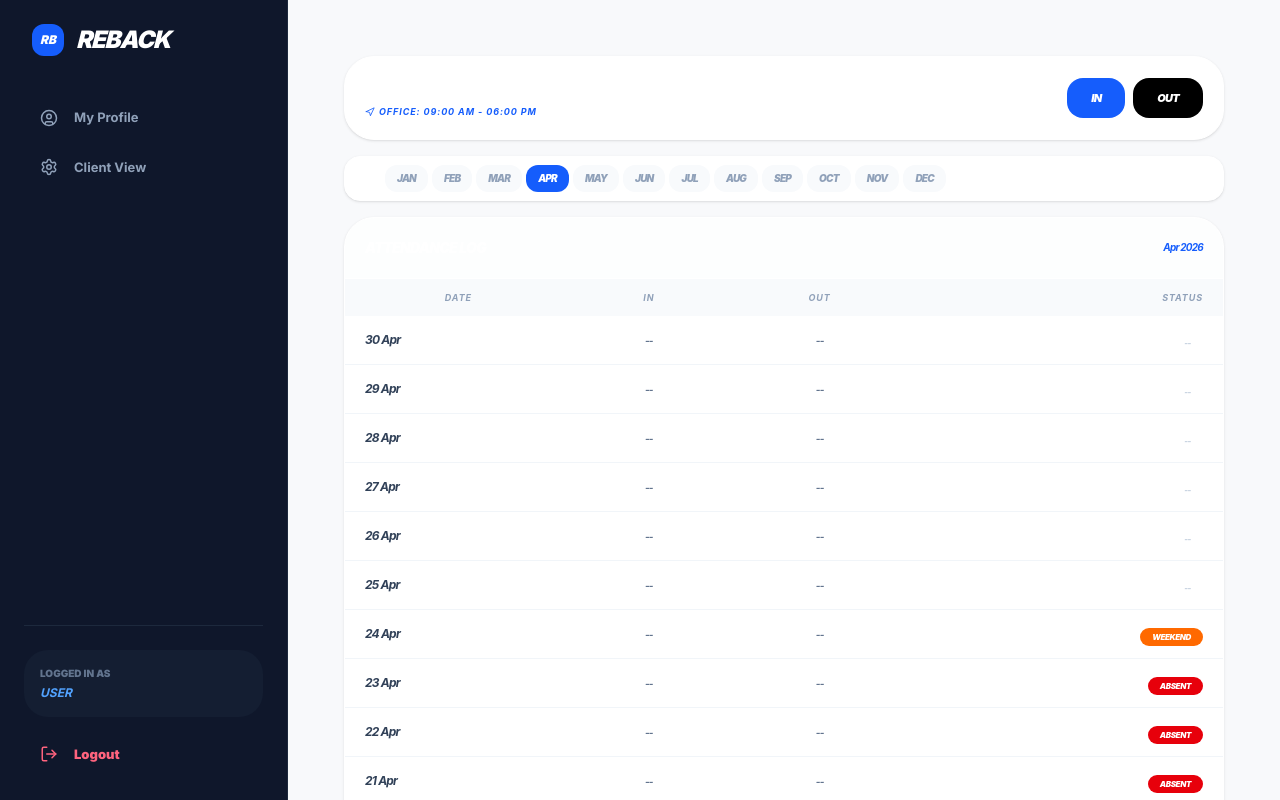
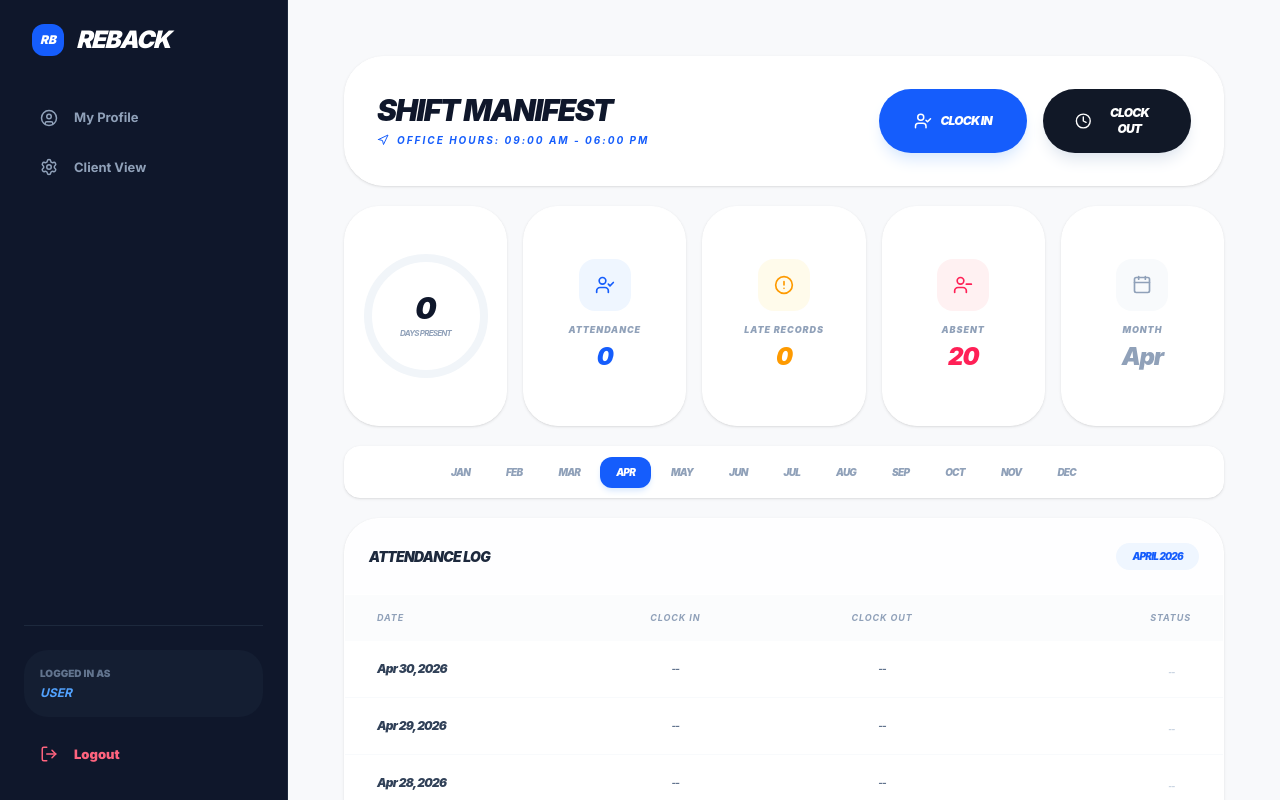
Before and after one commit to Rahul-4u/Agancy, a Next.js app: page /dashboard/attendance in a window 1280 px wide. Built offline with nearby package versions, Linux system fonts and the light colour scheme; no server answers; the database is empty; sample sign-in values are in the browser's storage.

Commit message:
attendance  page redesign

```diff
--- a/app/dashboard/attendance/page.tsx
+++ b/app/dashboard/attendance/page.tsx
@@ -2,7 +2,7 @@
 
 import { useState, useEffect, useMemo } from "react";
 import {
-  UserCheck, Clock, Loader2, Navigation, ChevronLeft, ChevronRight
+  UserCheck, Clock, Loader2, Navigation, ChevronLeft, ChevronRight, AlertCircle, UserMinus, Calendar
 } from "lucide-react";
 import { toast } from "react-hot-toast";
 
@@ -24,6 +24,7 @@ export default function EmployeeDashboard() {
   const [selectedYear, setSelectedYear] = useState(new Date().getFullYear());
 
   const months = ["Jan", "Feb", "Mar", "Apr", "May", "Jun", "Jul", "Aug", "Sep", "Oct", "Nov", "Dec"];
+  const fullMonths = ["January", "February", "March", "April", "May", "June", "July", "August", "September", "October", "November", "December"];
 
   const syncAttendanceData = async () => {
     try {
@@ -41,6 +42,7 @@ export default function EmployeeDashboard() {
     syncAttendanceData();
   }, [selectedMonth, selectedYear]);
 
+  // ক্যালেন্ডার লজিক
   const fullMonthLogs = useMemo(() => {
     const daysInMonth = new Date(selectedYear, selectedMonth + 1, 0).getDate();
     const logs = [];
@@ -58,13 +60,20 @@ export default function EmployeeDashboard() {
           id: dateKey,
           date: dateKey,
           status: isWeekend ? "WEEKEND" : (isPast ? "ABSENT" : "--"),
-          checkIn: "--",
-          checkOut: "--"
+          checkIn: "--", checkOut: "--"
         });
       }
     }
     return logs.reverse();
   }, [attendanceHistory, selectedMonth, selectedYear]);
+
+  // স্ট্যাটাস ক্যালকুলেশন (image_7fc701.png এর কার্ডের জন্য)
+  const stats = useMemo(() => {
+    const present = attendanceHistory.length;
+    const late = attendanceHistory.filter(item => item.status === "LATE").length;
+    const absent = fullMonthLogs.filter(item => item.status === "ABSENT").length;
+    return { present, late, absent };
+  }, [attendanceHistory, fullMonthLogs]);
 
   const processAttendance = async (type: "IN" | "OUT") => {
     setLoading(true);
@@ -78,76 +87,100 @@ export default function EmployeeDashboard() {
         toast.success(`Clocked ${type === 'IN' ? 'In' : 'Out'}`);
         syncAttendanceData();
       }
-    } catch (err) {
-      toast.error("Network error");
-    } finally {
-      setLoading(false);
-    }
+    } catch (err) { toast.error("Network error"); }
+    finally { setLoading(false); }
   };
 
   if (isRefreshing) return <div className="h-screen flex items-center justify-center"><Loader2 className="animate-spin text-blue-600" /></div>;
 
   return (
-    <div className="max-w-6xl mx-auto space-y-4 p-3 md:p-6 font-sans italic tracking-tighter">
+    <div className="max-w-7xl mx-auto space-y-5 p-4 md:p-6 font-sans italic tracking-tighter">
 
-      {/* Header - Compact */}
-      <div className="bg-white p-5 rounded-[30px] border shadow-sm flex flex-col md:flex-row justify-between items-center gap-4">
+      {/* 1. Top Header Section */}
+      <div className="bg-white p-6 md:p-8 rounded-[40px] border shadow-sm flex flex-col md:flex-row justify-between items-center gap-6">
         <div>
-          <h2 className="text-2xl font-black uppercase italic leading-none">Shift Manifest</h2>
-          <p className="text-[9px] text-blue-600 font-bold uppercase tracking-widest mt-1 flex items-center gap-1">
-            <Navigation size={10}/> Office: 09:00 AM - 06:00 PM
+          <h2 className="text-3xl font-black uppercase italic leading-none tracking-tighter text-slate-900">Shift Manifest</h2>
+          <p className="text-[10px] text-blue-600 font-bold uppercase tracking-[0.2em] mt-2 flex items-center gap-2">
+            <Navigation size={12}/> Office Hours: 09:00 AM - 06:00 PM
           </p>
         </div>
-        <div className="flex gap-2 w-full md:w-auto">
-          <button onClick={() => processAttendance("IN")} disabled={loading} className="flex-1 bg-blue-600 text-white px-6 py-3 rounded-2xl font-black text-[11px] active:scale-95 transition-all">IN</button>
-          <button onClick={() => processAttendance("OUT")} disabled={loading} className="flex-1 bg-black text-white px-6 py-3 rounded-2xl font-black text-[11px] active:scale-95 transition-all">OUT</button>
+        <div className="flex gap-4 w-full md:w-auto">
+          <button onClick={() => processAttendance("IN")} disabled={loading} className="flex-1 bg-blue-600 hover:bg-blue-700 text-white px-8 py-4 rounded-full font-black text-xs flex items-center justify-center gap-2 transition-all shadow-lg shadow-blue-100">
+            <UserCheck size={18}/> CLOCK IN
+          </button>
+          <button onClick={() => processAttendance("OUT")} disabled={loading} className="flex-1 bg-[#111827] hover:bg-black text-white px-8 py-4 rounded-full font-black text-xs flex items-center justify-center gap-2 transition-all shadow-lg shadow-slate-200">
+            <Clock size={18}/> CLOCK OUT
+          </button>
         </div>
       </div>
 
-      {/* Month Switcher - Responsive & Small */}
-      <div className="bg-white p-2 rounded-2xl border shadow-sm flex items-center gap-2 overflow-x-auto no-scrollbar">
-        <button onClick={() => setSelectedYear(y => y - 1)} className="p-1"><ChevronLeft size={16}/></button>
+      {/* 2. Stats Cards (image_7fc701.png অনুযায়ী) */}
+      <div className="grid grid-cols-1 md:grid-cols-5 gap-4">
+        {/* Days Present Circle */}
+        <div className="bg-white p-6 rounded-[35px] border shadow-sm flex flex-col items-center justify-center col-span-1 md:col-span-1.5 min-h-[220px]">
+          <div className="relative w-32 h-32 flex items-center justify-center">
+            <svg className="w-full h-full transform -rotate-90">
+              <circle cx="64" cy="64" r="58" stroke="#F1F5F9" strokeWidth="8" fill="transparent" />
+              <circle cx="64" cy="64" r="58" stroke="#3B82F6" strokeWidth="8" fill="transparent"
+                strokeDasharray="364" strokeDashoffset={`${364 - (Math.min(stats.present, 30) / 30) * 364}`} strokeLinecap="round" />
+            </svg>
+            <div className="absolute text-center">
+              <span className="text-3xl font-black block text-slate-900 leading-none">{stats.present}</span>
+              <span className="text-[8px] text-slate-400 font-bold uppercase mt-1 block">Days Present</span>
+            </div>
+          </div>
+        </div>
+
+        {/* Small Stat Cards */}
+        <StatCard icon={<UserCheck size={20}/>} label="Attendance" value={stats.present} color="text-blue-600" bg="bg-blue-50" />
+        <StatCard icon={<AlertCircle size={20}/>} label="Late Records" value={stats.late} color="text-amber-500" bg="bg-amber-50" />
+        <StatCard icon={<UserMinus size={20}/>} label="Absent" value={stats.absent} color="text-rose-500" bg="bg-rose-50" />
+        <StatCard icon={<Calendar size={20}/>} label="Month" value={months[selectedMonth]} color="text-slate-400" bg="bg-slate-50" />
+      </div>
+
+      {/* 3. Month Navigation */}
+      <div className="bg-white p-2 rounded-2xl border shadow-sm flex items-center gap-2 overflow-x-auto no-scrollbar justify-between px-4">
+        <button onClick={() => setSelectedYear(y => y - 1)} className="p-2 hover:bg-slate-50 rounded-full"><ChevronLeft size={18}/></button>
         <div className="flex gap-1">
           {months.map((m, i) => (
-            <button
-              key={m}
-              onClick={() => setSelectedMonth(i)}
-              className={`px-3 py-1.5 rounded-xl text-[10px] font-black uppercase transition-all ${selectedMonth === i ? "bg-blue-600 text-white" : "bg-slate-50 text-slate-400"}`}
-            >
+            <button key={m} onClick={() => setSelectedMonth(i)}
+              className={`px-4 py-2 rounded-xl text-[10px] font-black uppercase transition-all ${selectedMonth === i ? "bg-blue-600 text-white shadow-md shadow-blue-100" : "bg-transparent text-slate-400 hover:bg-slate-50"}`}>
               {m}
             </button>
           ))}
         </div>
-        <span className="text-xs font-black px-2">{selectedYear}</span>
-        <button onClick={() => setSelectedYear(y => y + 1)} className="p-1"><ChevronRight size={16}/></button>
+        <div className="flex items-center gap-3">
+          <span className="text-xs font-black">{selectedYear}</span>
+          <button onClick={() => setSelectedYear(y => y + 1)} className="p-2 hover:bg-slate-50 rounded-full"><ChevronRight size={18}/></button>
+        </div>
       </div>
 
-      {/* Table Section - Compact & Responsive */}
-      <div className="bg-white rounded-[30px] border shadow-sm overflow-hidden">
-        <div className="p-5 border-b flex justify-between items-center bg-slate-50/30">
-           <h3 className="text-sm font-black uppercase tracking-tighter">Attendance Log</h3>
-           <span className="text-[10px] font-bold text-blue-600">{months[selectedMonth]} {selectedYear}</span>
+      {/* 4. Table - Small & Compact */}
+      <div className="bg-white rounded-[35px] border shadow-sm overflow-hidden">
+        <div className="p-6 border-b flex justify-between items-center bg-slate-50/20">
+           <h3 className="text-sm font-black uppercase italic tracking-tighter text-slate-800">Attendance Log</h3>
+           <span className="text-[10px] font-black bg-blue-50 text-blue-600 px-4 py-1.5 rounded-full uppercase">{fullMonths[selectedMonth]} {selectedYear}</span>
         </div>
         <div className="overflow-x-auto">
           <table className="w-full text-left">
-            <thead className="bg-slate-50 text-[9px] font-black text-slate-400 uppercase tracking-widest">
+            <thead className="bg-slate-50/50 text-[9px] font-black text-slate-400 uppercase tracking-widest">
               <tr>
-                <th className="px-5 py-3 text-center">Date</th>
-                <th className="px-5 py-3 text-center">In</th>
-                <th className="px-5 py-3 text-center">Out</th>
-                <th className="px-5 py-3 text-right">Status</th>
+                <th className="px-8 py-4">Date</th>
+                <th className="px-8 py-4 text-center">Clock In</th>
+                <th className="px-8 py-4 text-center">Clock Out</th>
+                <th className="px-8 py-4 text-right">Status</th>
               </tr>
             </thead>
-            <tbody className="divide-y divide-slate-100">
+            <tbody className="divide-y divide-slate-50">
               {fullMonthLogs.map((log) => (
-                <tr key={log.id} className="hover:bg-slate-50 transition-colors">
-                  <td className="px-5 py-3 font-bold text-slate-700 text-xs">
-                    {new Date(log.date).getDate()} {months[new Date(log.date).getMonth()]}
+                <tr key={log.id} className="hover:bg-slate-50/50 transition-colors">
+                  <td className="px-8 py-4 font-black text-slate-700 text-xs italic">
+                    {new Date(log.date).toLocaleDateString('en-US', { day: '2-digit', month: 'short', year: 'numeric' })}
                   </td>
-                  <td className="px-5 py-3 text-[10px] font-bold text-slate-500 text-center">{log.checkIn}</td>
-                  <td className="px-5 py-3 text-[10px] font-bold text-slate-500 text-center">{log.checkOut}</td>
-                  <td className="px-5 py-3 text-right">
-                    <span className={`px-3 py-1 rounded-full text-[8px] font-black uppercase tracking-tighter ${
+                  <td className="px-8 py-4 text-[10px] font-bold text-slate-500 text-center">{log.checkIn}</td>
+                  <td className="px-8 py-4 text-[10px] font-bold text-slate-500 text-center">{log.checkOut}</td>
+                  <td className="px-8 py-4 text-right">
+                    <span className={`px-4 py-1 rounded-full text-[8px] font-black uppercase tracking-tighter ${
                       log.status === 'PRESENT' || log.status === 'ON TIME' ? 'bg-green-500 text-white' :
                       log.status === 'WEEKEND' ? 'bg-orange-500 text-white' :
                       log.status === 'ABSENT' ? 'bg-red-600 text-white' : 'text-slate-300'
@@ -164,3 +197,14 @@ export default function EmployeeDashboard() {
     </div>
   );
 }
+
+// Stat Card Component
+function StatCard({ icon, label, value, color, bg }: any) {
+  return (
+    <div className="bg-white p-6 rounded-[35px] border shadow-sm flex flex-col items-center justify-center text-center group hover:border-blue-100 transition-all">
+      <div className={`p-4 rounded-2xl mb-3 ${bg} ${color} group-hover:scale-110 transition-transform`}>{icon}</div>
+      <p className="text-[9px] font-black text-slate-400 uppercase tracking-widest mb-1">{label}</p>
+      <span className={`text-2xl font-black italic tracking-tighter ${color}`}>{value}</span>
+    </div>
+  );
+}
```
